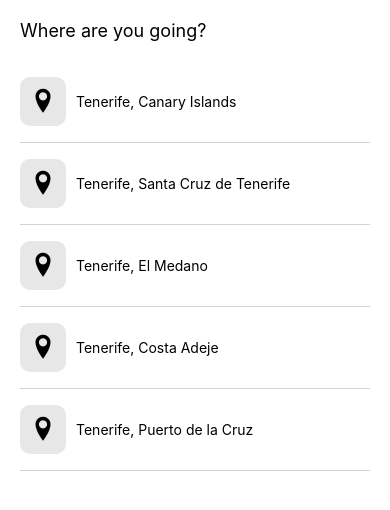
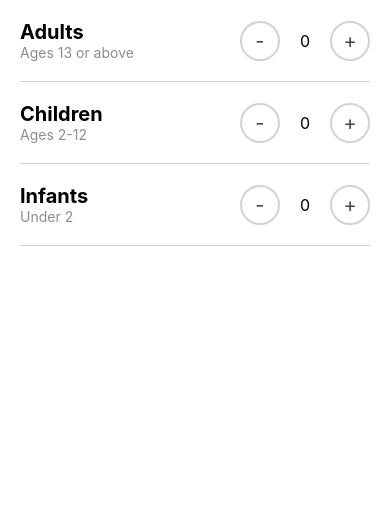
Before and after one commit to BilalKucuk491/react-native-airbnb-app-, a React Native app: screen / in a window 390 px wide. Shown: the top 510 px of the page. Built offline with nearby package versions, Linux system fonts and the light colour scheme.

Commit message:
added guests

```diff
--- a/App.js
+++ b/App.js
@@ -3,13 +3,16 @@ import React from 'react';
 import HomeScreen from './src/screens/Home';
 import SearchResultsScreen from './src/screens/SearchResults';
 import DestinationSearchScreen from './src/screens/DestinationSearch';
+import GuestsScreen from "./src/screens/Guest";
+
 const App = () => {
   return (
     <View>
       <SafeAreaView>
         {/* <HomeScreen /> */}
         {/* <SearchResultsScreen /> */}
-        <DestinationSearchScreen/>
+        {/* <DestinationSearchScreen/> */}
+        <GuestsScreen/>
       </SafeAreaView>
     </View>
   );
--- /dev/null
+++ b/src/screens/Guest/index.js
@@ -0,0 +1,101 @@
+import {View, Text, Pressable} from 'react-native';
+import React, {useState} from 'react';
+import styles from './styles';
+
+const GuestsScreen = () => {
+  const [adults, setAdults] = useState(0);
+  const [children, setChildren] = useState(0);
+  const [infants, setInfants] = useState(0);
+
+  const adultsHandlerDecrease = () => {
+    adults >= 1
+      ? setAdults(adults - 1)
+      : console.log('error:adult value is not negative');
+  };
+  const adultsHandlerIncrease = () => {
+    setAdults(adults + 1);
+  };
+
+  const childrenHandlerDecrease = () => {
+    children >= 1
+      ? setChildren(children - 1)
+      : console.log('error:adult value is not negative');
+  };
+  const childrenHandlerIncrease = () => {
+    setChildren(children + 1);
+  };
+
+  const infantsHandlerDecrease = () => {
+    infants >= 1
+      ? setInfants(infants - 1)
+      : console.log('error:adult value is not negative');
+  };
+  const infantsHandlerIncrease = () => {
+    setInfants(infants + 1);
+  };
+
+  const Section = ({
+    title,
+    subTitle,
+    HandlerIncrease,
+    HandlerDecrease,
+    value,
+  }) => {
+    return (
+      <View style={styles.row}>
+        {/* titles */}
+        <View>
+          <Text style={{fontWeight: 'bold', fontSize: 20, color: 'black'}}>
+            {title}
+          </Text>
+          <Text style={{color: '#8d8d8d'}}>{subTitle}</Text>
+        </View>
+        {/* buttons with value */}
+        <View style={{flexDirection: 'row', alignItems: 'center'}}>
+          {/* - */}
+          <Pressable onPress={() => HandlerDecrease()} style={styles.button}>
+            <Text style={{fontSize: 20, color: '#474747'}}>-</Text>
+          </Pressable>
+
+          {/* value */}
+          <Text style={{marginHorizontal: 20, fontSize: 16, color: 'black'}}>
+            {value}
+          </Text>
+
+          {/* + */}
+
+          <Pressable onPress={() => HandlerIncrease()} style={styles.button}>
+            <Text style={{fontSize: 20, color: '#474747'}}>+</Text>
+          </Pressable>
+        </View>
+      </View>
+    );
+  };
+  return (
+    <View>
+      <Section
+        title="Adults"
+        subTitle="Ages 13 or above"
+        HandlerIncrease={adultsHandlerIncrease}
+        HandlerDecrease={adultsHandlerDecrease}
+        value={adults}
+      />
+      <Section
+        title="Children"
+        subTitle="Ages 2-12"
+        HandlerIncrease={childrenHandlerIncrease}
+        HandlerDecrease={childrenHandlerDecrease}
+        value={children}
+      />
+      <Section
+        title="Infants"
+        subTitle="Under 2"
+        HandlerIncrease={infantsHandlerIncrease}
+        HandlerDecrease={infantsHandlerDecrease}
+        value={infants}
+      />
+    </View>
+  );
+};
+
+export default GuestsScreen;
--- /dev/null
+++ b/src/screens/Guest/styles.js
@@ -0,0 +1,22 @@
+import {StyleSheet} from 'react-native';
+const styles = StyleSheet.create({
+  row:{
+    flexDirection: 'row',
+    justifyContent: 'space-between',
+    paddingVertical: 20,
+    marginHorizontal: 20,
+    borderBottomWidth: 1,
+    borderColor: 'lightgrey',
+  },
+  button:{
+    borderWidth:2,
+    width:40,
+    height:40,
+    borderRadius:20,
+    borderColor:"lightgrey",
+    justifyContent:"center",
+    alignItems:"center",
+  }
+});
+
+export default styles;
```
